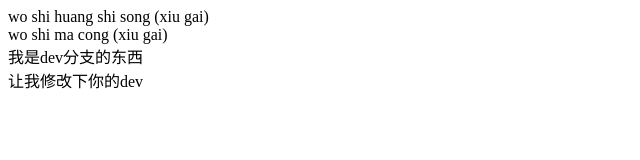
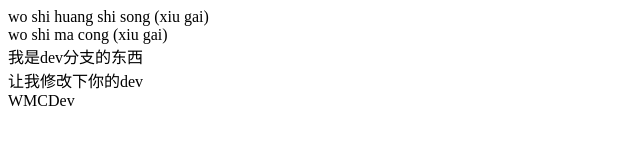
Before and after one commit to JonMarkov/weibo, a plain HTML site: page index.html in a window 1280 px wide. Shown: the full height of the page, 0-640 px from the left. Drawn offline with Linux system fonts and the light colour scheme.

Commit message:
WMCDev第一次提交

```diff
--- a/index.html
+++ b/index.html
@@ -9,5 +9,6 @@
 <div>wo shi ma cong (xiu gai)</div>
 <div>我是dev分支的东西</div>
 <div>让我修改下你的dev</div>
+<div>WMCDev</div>
 </body>
 </html>
```
